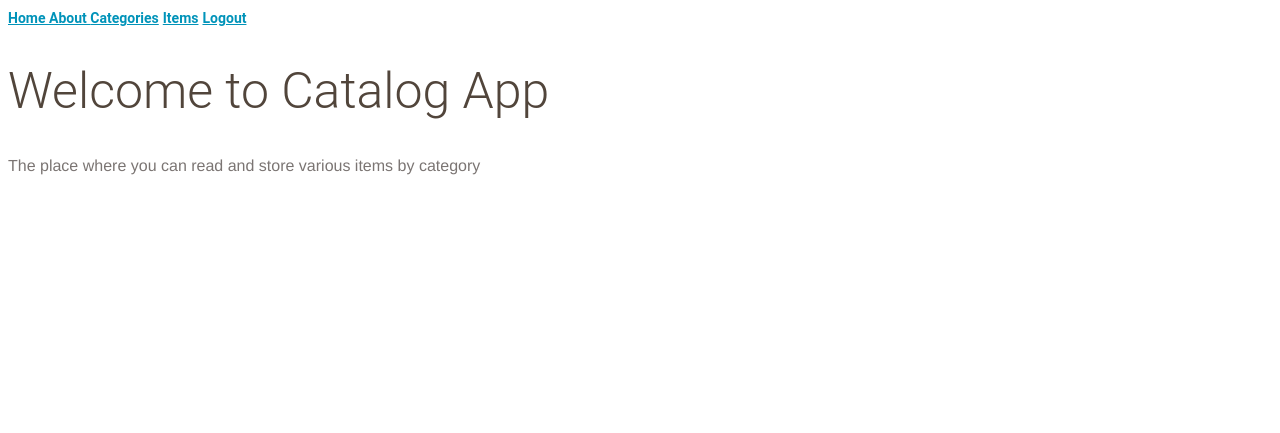
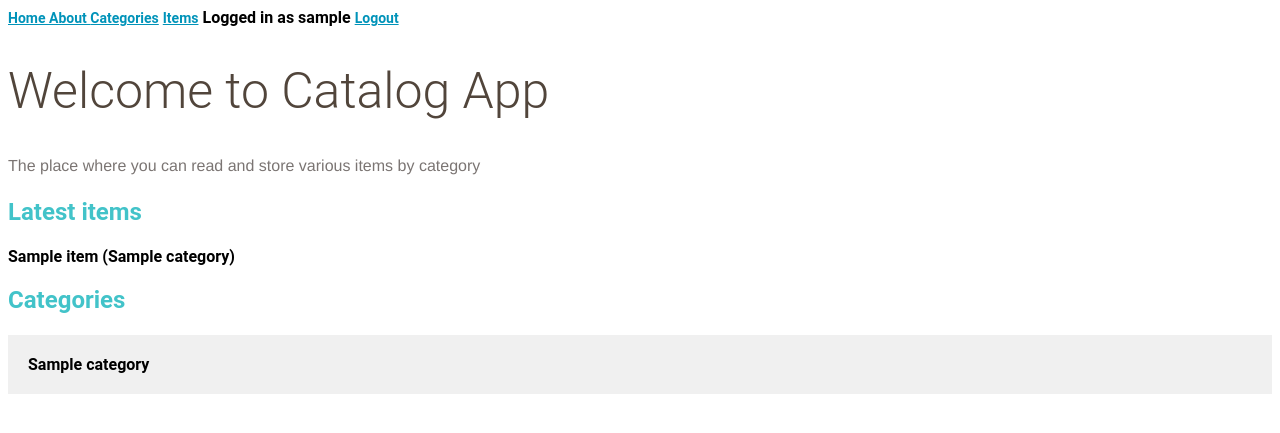
Before and after one commit to juanchopanza/ItemCatalog, a Flask app: page /home/ in a window 1280 px wide. Shown: the top 433 px of the page. Run offline with Flask 2, Linux system fonts and the light colour scheme; the visitor is signed in with stand-in values (Sample User, id 1); tables that the repository leaves empty hold one stand-in row (values such as "Sample post").

Commit message:
Various small fixes.
* Content: show more information in home page
* Add "logged in as <username>" field to navigation bar
* Add debug view for clearing session
* Check google disconnect status in logout
* Bug fix: delete user_id from session in disconnect method.

```diff
--- a/itemcatalog/__init__.py
+++ b/itemcatalog/__init__.py
@@ -1,6 +1,5 @@
 '''Main Flask app'''
 from flask import Flask
-from flask import session as login_session
 from flask.ext.sqlalchemy import SQLAlchemy
 
 app = Flask(__name__, instance_relative_config=True)
--- a/itemcatalog/static/styles.css
+++ b/itemcatalog/static/styles.css
@@ -143,12 +143,12 @@ a {
     margin: 45px 0;
 }
 
-.restaurant-list {
+.category-list {
     background-color: #F0F0F0;
     padding: 20px;
 }
 
-.restaurant-list:hover {
+.category-list:hover {
     background-color: #e1e17f;
     padding: 20px;
 }
--- a/itemcatalog/templates/category.html
+++ b/itemcatalog/templates/category.html
@@ -28,10 +28,10 @@
   {% if 'username' in session and i.user_id == session['user_id'] %}
 	<div class = "editdeletepane">
 
-	    <a href='{{url_for('editCatalogItem',category_id = category.id, item_id=i.id)}}' >
+	    <a class='btn' href='{{url_for('editCatalogItem',category_id = category.id, item_id=i.id)}}' >
             Edit
         </a>
-	    <a href='{{url_for('deleteCatalogItem', category_id = category.id, item_id=i.id)}}'>
+	    <a class='btn delete' href='{{url_for('deleteCatalogItem', category_id = category.id, item_id=i.id)}}'>
             Delete
         </a>
 	</div>
--- a/itemcatalog/templates/index.html
+++ b/itemcatalog/templates/index.html
@@ -8,4 +8,22 @@
         <p>The place where you can read and store various items by category</p>
     </div>
 
+    <div>
+      <h2>Latest items</h2>
+      <div class='item-list'>
+      {% for item in items %}
+      <div>{{item.name}}<span> ({{item.category.name}})</span></div>
+      {% endfor %}
+      </div>
+    </div>
+
+    <div>
+      <h2>Categories</h2>
+      <div class='category-list'>
+      {% for category in categories %}
+      <div>{{category.name}}</div>
+      {% endfor %}
+      </div>
+    </div>
+
 {% endblock %}
--- a/itemcatalog/templates/layout.html
+++ b/itemcatalog/templates/layout.html
@@ -25,6 +25,7 @@
           {% if 'username' not in session%}
           <a href = "{{ url_for('login')}}">Login</a>
           {% else %}
+          <span>Logged in as {{session['username']}}</span>
           <a href = "{{ url_for('logout')}}">Logout</a>
           {% endif %}
         </nav>
--- a/itemcatalog/views.py
+++ b/itemcatalog/views.py
@@ -4,7 +4,7 @@ import string
 import json
 from flask import render_template, request, redirect, url_for, flash, jsonify
 from flask import make_response
-from flask import g
+from flask import g, session
 from oauth2client.client import flow_from_clientsecrets
 from oauth2client.client import FlowExchangeError
 import httplib2
@@ -12,7 +12,6 @@ import requests
 from itemcatalog.models import Category, CatalogItem, User
 from . import app
 from . import db
-from . import login_session
 
 
 CLIENT_ID = json.loads(
@@ -24,23 +23,28 @@ CLIENT_ID = json.loads(
 @app.route('/home/')
 @app.route('/index/')
 def home():
-    return render_template('index.html')
+    items = db.session.query(CatalogItem).all()
+    cats = db.session.query(Category).all()
+    return render_template('index.html', items=items, categories=cats)
 
 # login page
 @app.route('/login/')
 def login():
     state = ''.join([random.choice(string.ascii_uppercase + string.digits)
                     for i in xrange(32)])
-    login_session['state'] = state
+    session['state'] = state
     return render_template('login.html', STATE=state)
 
 
 # logout page
 @app.route('/logout/')
 def logout():
-    if 'username' in login_session:
+    if 'username'in session:
         response = gdisconnect()
-        flash("You have been successfully logged out!")
+        if response.status_code == 200:
+            flash("You have been successfully logged out!")
+        else:
+            flash("An error ocurred when loggin out. Better clear your browser session!")
     return redirect('/')
 
 
@@ -92,12 +96,12 @@ def showItems():
 # Create a new category
 @app.route('/categories/new/', methods=('GET', 'POST'))
 def newCategory():
-    if 'username' not in login_session:
+    if 'username' not in session:
         return redirect('/login')
     if request.method == 'POST':
         category = Category(
             name=request.form['name'],
-            user_id=login_session['user_id'])
+            user_id=session['user_id'])
         db.session.add(category)
         db.session.commit()
         flash("new category %s created!" % category.name)
@@ -109,14 +113,14 @@ def newCategory():
 # Create a new item
 @app.route('/category/<int:category_id>/new/', methods=['GET', 'POST'])
 def newCatalogItem(category_id):
-    if 'username' not in login_session:
+    if 'username' not in session:
         return redirect('/login')
     if request.method == 'POST':
         newItem = CatalogItem(
             name=request.form['name'],
             description=request.form['description'],
             category_id=category_id,
-            user_id=login_session['user_id'])
+            user_id=session['user_id'])
         db.session.add(newItem)
         db.session.commit()
         flash("new catalog item %s created!" % newItem.name)
@@ -143,13 +147,14 @@ def _bad_user_alert(msg="You can't do this!"):
            methods=('GET', 'POST'))
 def editCatalogItem(category_id, item_id):
 
-    if 'username' not in login_session:
+    if not {'username', 'user_id'} <= session.viewkeys():
         return redirect('/login')
 
     editedItem = db.session.query(CatalogItem).filter_by(id=item_id, category_id=category_id).one()
 
     categories = db.session.query(Category).all()
-    if editedItem.user_id != login_session['user_id']:
+
+    if editedItem.user_id != session['user_id']:
         return _bad_user_alert('You can only edit your own items.')
 
     if request.method == 'POST':
@@ -173,12 +178,12 @@ def editCatalogItem(category_id, item_id):
            methods=('GET', 'POST'))
 def deleteCatalogItem(category_id, item_id):
 
-    if 'username' not in login_session:
+    if 'username' not in session:
         return redirect('/login')
 
     item = db.session.query(CatalogItem).filter_by(id=item_id).one()
 
-    if item.user_id != login_session['user_id']:
+    if item.user_id != session['user_id']:
         return _bad_user_alert('You are not authorized to delete this item.')
 
     if request.method == 'POST':
@@ -197,8 +202,8 @@ def deleteCatalogItem(category_id, item_id):
 @app.route('/gconnect', methods=['POST'])
 def gconnect():
     # Validate state token
-    if request.args.get('state') != login_session['state']:
-        print 'BAD STATE \n%s\n%s' % (request.args.get('state'), login_session['state'])
+    if request.args.get('state') != session['state']:
+        print 'BAD STATE \n%s\n%s' % (request.args.get('state'), session['state'])
         response = make_response(json.dumps('Invalid state parameter.'), 401)
         response.headers['Content-Type'] = 'application/json'
         return response
@@ -244,8 +249,8 @@ def gconnect():
         response.headers['Content-Type'] = 'application/json'
         return response
 
-    stored_credentials = login_session.get('credentials')
-    stored_gplus_id = login_session.get('gplus_id')
+    stored_credentials = session.get('credentials')
+    stored_gplus_id = session.get('gplus_id')
     if stored_credentials is not None and gplus_id == stored_gplus_id:
         response = make_response(json.dumps('Current user is already connected.'),
                                  200)
@@ -253,8 +258,8 @@ def gconnect():
         return response
 
     # Store the access token in the session for later use.
-    login_session['credentials'] = credentials.access_token
-    login_session['gplus_id'] = gplus_id
+    session['credentials'] = credentials.access_token
+    session['gplus_id'] = gplus_id
 
     # Get user info
     userinfo_url = "https://www.googleapis.com/oauth2/v1/userinfo"
@@ -263,36 +268,36 @@ def gconnect():
 
     data = answer.json()
 
-    login_session['username'] = data['name']
-    login_session['picture'] = data['picture']
-    login_session['email'] = data['email']
+    session['username'] = data['name']
+    session['picture'] = data['picture']
+    session['email'] = data['email']
 
     # If user doesn't exist, add to database
-    user_id = getUserID(login_session['email'])
+    user_id = getUserID(session['email'])
     if not user_id:
-        user_id = createUser(login_session)
-    login_session['user_id'] = user_id
+        user_id = createUser(session)
+    session['user_id'] = user_id
 
     output = ''
     output += '<h1>Welcome, '
-    output += login_session['username']
+    output += session['username']
     output += '!</h1>'
     output += '<img src="'
-    output += login_session['picture']
+    output += session['picture']
     output += ' " style = "width: 300px; height: 300px;border-radius: 150px;-webkit-border-radius: 150px;-moz-border-radius: 150px;"> '
-    flash("you are now logged in as %s" % login_session['username'])
+    flash("you are now logged in as %s" % session['username'])
     print "done!"
     return output
 
 
 
 # Disonnect with google Oauth2 API
-# Revokes current user's token and resets their login_session
+# Revokes current user's token and resets their session
 # Taken from Udacity Authentication and Authorization Restaurant Menus example
 @app.route('/gdisconnect/')
 def gdisconnect():
     # Only disconnect a connected user.
-    credentials = login_session.get('credentials')
+    credentials = session.get('credentials')
     if credentials is None:
         response = make_response(
             json.dumps('Current user not connected.'), 401)
@@ -306,11 +311,12 @@ def gdisconnect():
     print 'GDISCONNECT result', result
     if result['status'] == '200':
         # Reset the user's sesson.
-        del login_session['credentials']
-        del login_session['gplus_id']
-        del login_session['username']
-        del login_session['email']
-        del login_session['picture']
+        del session['username']
+        del session['credentials']
+        del session['gplus_id']
+        del session['user_id']
+        del session['email']
+        del session['picture']
 
         response = make_response(json.dumps('Successfully disconnected.'), 200)
         response.headers['Content-Type'] = 'application/json'
@@ -322,6 +328,16 @@ def gdisconnect():
         response.headers['Content-Type'] = 'application/json'
         return response
 
+
+@app.route('/debug/session')
+def _dump_session():
+    ret = { k: session.get(k) for k in ('username', 'user_id', 'gplus_id', 'email')}
+    return json.dumps(ret)
+
+@app.route('/debug/clearsession/')
+def _clear_session():
+    session.clear()
+    return redirect('/')
 
 # User Helper Functions.
 # Taken from Udacity Authentication and Authorization Restaurant Menus example.
```
